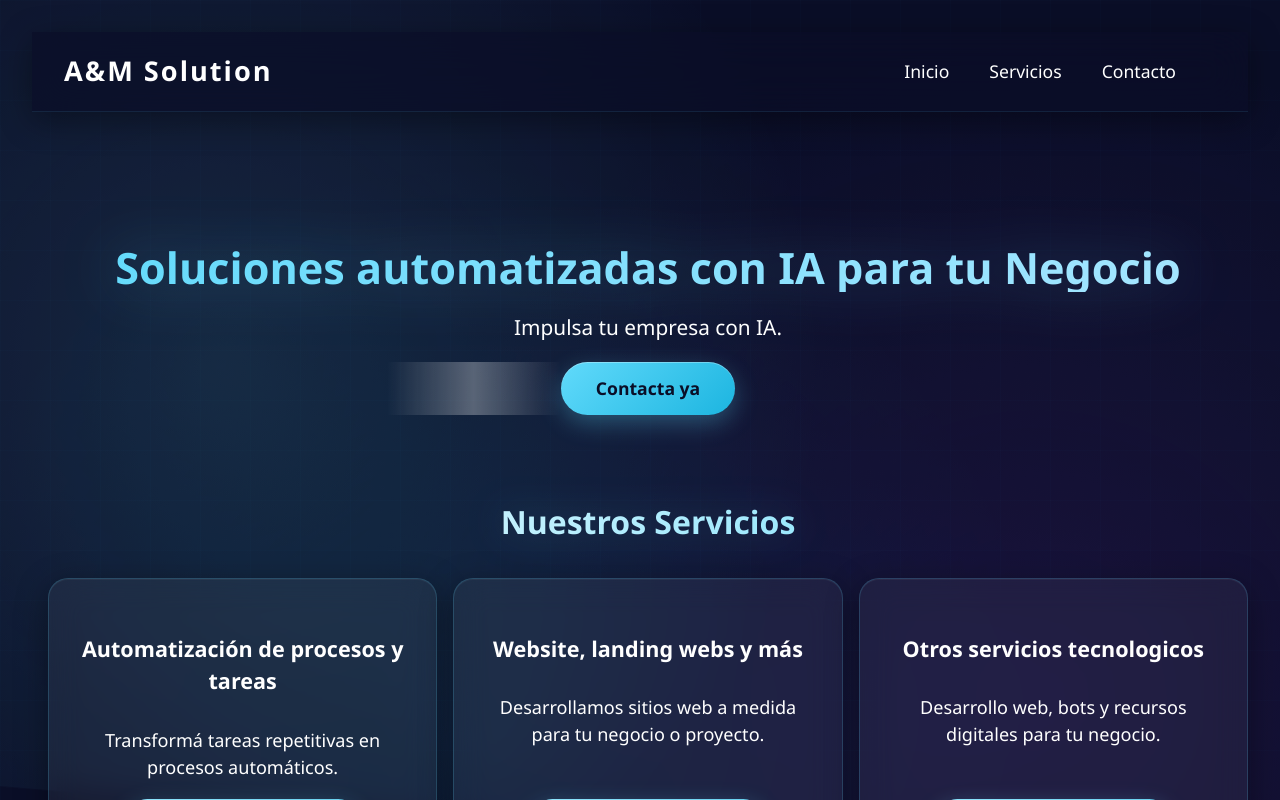
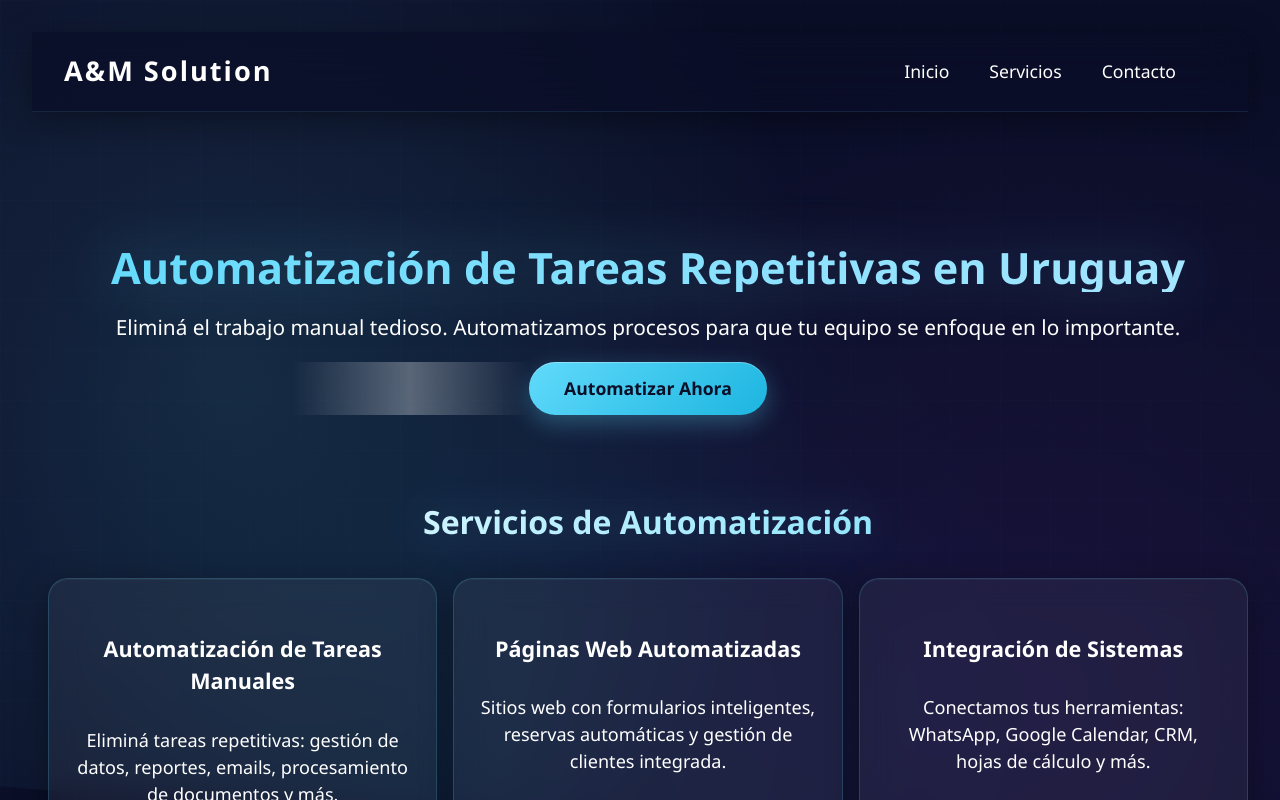
Before and after one commit to AgusWeb1999/A-MSolution, a React (Vite) app: page / in a window 1280 px wide. Shown: the top 800 px of the page. Built offline with nearby package versions, Linux system fonts and the light colour scheme.

Commit message:
feat: SEO optimizado para Uruguay - énfasis en automatización de tareas repetitivas y manuales

```diff
--- a/index.html
+++ b/index.html
@@ -4,19 +4,71 @@
     <meta charset="UTF-8" />
     <link rel="icon" type="image/svg+xml" href="/vite.svg" />
     <meta name="viewport" content="width=device-width, initial-scale=1.0" />
-    <title>A&M Solution | Automatización, Reservas y Webs con IA</title>
-    <meta name="description" content="Soluciones inteligentes para tu negocio: asistentes de reservas, automatizaciones y desarrollo web con IA. Más clientes, menos trabajo manual." />
-    <meta name="keywords" content="automatización, reservas, WhatsApp, Google Calendar, desarrollo web, IA, inteligencia artificial, páginas web, bots, SEO, negocios" />
-    <meta property="og:title" content="A&M Solution | Automatización, Reservas y Webs con IA" />
-    <meta property="og:description" content="Soluciones inteligentes para tu negocio: asistentes de reservas, automatizaciones y desarrollo web con IA." />
+    <title>A&M Solution Uruguay | Automatización de Tareas Repetitivas y Manuales</title>
+    <meta name="description" content="🚀 Automatizamos tareas repetitivas y manuales en Uruguay. Eliminá el trabajo tedioso: reservas automáticas, gestión de datos, procesos empresariales. Ahorrá tiempo y aumentá tu productividad." />
+    <meta name="keywords" content="automatización tareas repetitivas Uruguay, automatizar procesos manuales, eliminar tareas repetitivas, automatización empresarial Uruguay, RPA Uruguay, automatización administrativa, gestión automática reservas, automatización WhatsApp, automatización Google Calendar, reducir trabajo manual, optimización procesos Uruguay, automatización negocios Montevideo, software automatización Uruguay, bots automatización, inteligencia artificial Uruguay, desarrollo web Uruguay, páginas web automatizadas, SEO Uruguay" />
+
+    <!-- Geo-targeting Uruguay -->
+    <meta name="geo.region" content="UY" />
+    <meta name="geo.placename" content="Uruguay" />
+    <meta name="geo.position" content="-34.9011;-56.1645" />
+    <meta name="ICBM" content="-34.9011, -56.1645" />
+
+    <!-- Open Graph -->
+    <meta property="og:title" content="A&M Solution Uruguay | Automatización de Tareas Repetitivas y Manuales" />
+    <meta property="og:description" content="Automatizamos tareas repetitivas y manuales en Uruguay. Eliminá el trabajo tedioso, ahorrá tiempo y aumentá tu productividad con soluciones inteligentes." />
     <meta property="og:type" content="website" />
-    <meta property="og:image" content="/vite.svg" />
+    <meta property="og:image" content="https://agusweb1999.github.io/A-MSolution/vite.svg" />
     <meta property="og:url" content="https://agusweb1999.github.io/A-MSolution/" />
+    <meta property="og:locale" content="es_UY" />
+    <meta property="og:site_name" content="A&M Solution Uruguay" />
+
+    <!-- Twitter Card -->
     <meta name="twitter:card" content="summary_large_image" />
-    <meta name="twitter:title" content="A&M Solution | Automatización, Reservas y Webs con IA" />
-    <meta name="twitter:description" content="Soluciones inteligentes para tu negocio: asistentes de reservas, automatizaciones y desarrollo web con IA." />
-    <meta name="twitter:image" content="/vite.svg" />
-    <meta name="author" content="A&M Solution" />
+    <meta name="twitter:title" content="A&M Solution Uruguay | Automatización de Tareas Repetitivas" />
+    <meta name="twitter:description" content="Eliminá tareas repetitivas y manuales. Automatización inteligente para negocios en Uruguay. Más productividad, menos trabajo tedioso." />
+    <meta name="twitter:image" content="https://agusweb1999.github.io/A-MSolution/vite.svg" />
+
+    <!-- Additional SEO -->
+    <meta name="author" content="A&M Solution Uruguay" />
+    <meta name="robots" content="index, follow, max-image-preview:large, max-snippet:-1, max-video-preview:-1" />
+    <meta name="language" content="Spanish" />
+    <link rel="canonical" href="https://agusweb1999.github.io/A-MSolution/" />
+
+    <!-- Schema.org Structured Data -->
+    <script type="application/ld+json">
+    {
+      "@context": "https://schema.org",
+      "@type": "LocalBusiness",
+      "name": "A&M Solution",
+      "description": "Automatización de tareas repetitivas y manuales para empresas en Uruguay. Soluciones inteligentes que eliminan el trabajo tedioso.",
+      "url": "https://agusweb1999.github.io/A-MSolution/",
+      "telephone": "+598-XX-XXX-XXX",
+      "address": {
+        "@type": "PostalAddress",
+        "addressCountry": "UY",
+        "addressRegion": "Montevideo",
+        "addressLocality": "Uruguay"
+      },
+      "geo": {
+        "@type": "GeoCoordinates",
+        "latitude": "-34.9011",
+        "longitude": "-56.1645"
+      },
+      "areaServed": {
+        "@type": "Country",
+        "name": "Uruguay"
+      },
+      "serviceType": [
+        "Automatización de procesos empresariales",
+        "Automatización de tareas repetitivas",
+        "Desarrollo de software a medida",
+        "Integración de sistemas",
+        "Consultoría en automatización"
+      ],
+      "priceRange": "$$"
+    }
+    </script>
     <script type="text/javascript">
       function googleTranslateElementInit() {
         new google.translate.TranslateElement({
--- a/src/App.jsx
+++ b/src/App.jsx
@@ -49,26 +49,26 @@ function App() {
       </header>
       <main className="main-content">
         <section id="home" className="hero-section">
-          <h1>Soluciones automatizadas con IA para tu Negocio</h1>
-          <p>Impulsa tu empresa con IA.</p>
-          <a href="#contacto" className="cta-btn" onClick={() => setPage('home')}>Contacta ya</a>
+          <h1>Automatización de Tareas Repetitivas en Uruguay</h1>
+          <p>Eliminá el trabajo manual tedioso. Automatizamos procesos para que tu equipo se enfoque en lo importante.</p>
+          <a href="#contacto" className="cta-btn" onClick={() => setPage('home')}>Automatizar Ahora</a>
         </section>
         <section id="servicios" className="services-section">
-          <h2>Nuestros Servicios</h2>
+          <h2>Servicios de Automatización</h2>
           <div className="services-grid">
             <div className="service-card">
-              <h3>Automatización de procesos y tareas</h3>
-              <p>Transformá tareas repetitivas en procesos automáticos.</p>
+              <h3>Automatización de Tareas Manuales</h3>
+              <p>Eliminá tareas repetitivas: gestión de datos, reportes, emails, procesamiento de documentos y más.</p>
               <a className="cta-btn" style={{position: 'absolute', bottom: '1.5rem', left: '50%', transform: 'translateX(-50%)'}} onClick={() => setPage('automatizaciones')}>Ver más</a>
             </div>
             <div className="service-card">
-              <h3>Website, landing webs y más</h3>
-              <p>Desarrollamos sitios web a medida para tu negocio o proyecto.</p>
+              <h3>Páginas Web Automatizadas</h3>
+              <p>Sitios web con formularios inteligentes, reservas automáticas y gestión de clientes integrada.</p>
               <a className="cta-btn" style={{position: 'absolute', bottom: '1.5rem', left: '50%', transform: 'translateX(-50%)'}} onClick={() => setPage('paginasweb')}>Ver más</a>
             </div>
             <div className="service-card">
-              <h3>Otros servicios tecnologicos</h3>
-              <p>Desarrollo web, bots y recursos digitales para tu negocio.</p>
+              <h3>Integración de Sistemas</h3>
+              <p>Conectamos tus herramientas: WhatsApp, Google Calendar, CRM, hojas de cálculo y más.</p>
               <a className="cta-btn" style={{position: 'absolute', bottom: '1.5rem', left: '50%', transform: 'translateX(-50%)'}} onClick={() => setPage('reservas')}>Ver más</a>
             </div>
           </div>
```
Also changed, not shown: public/robots.txt (added), 1 other file (tests, documents, lock files or other folders).
